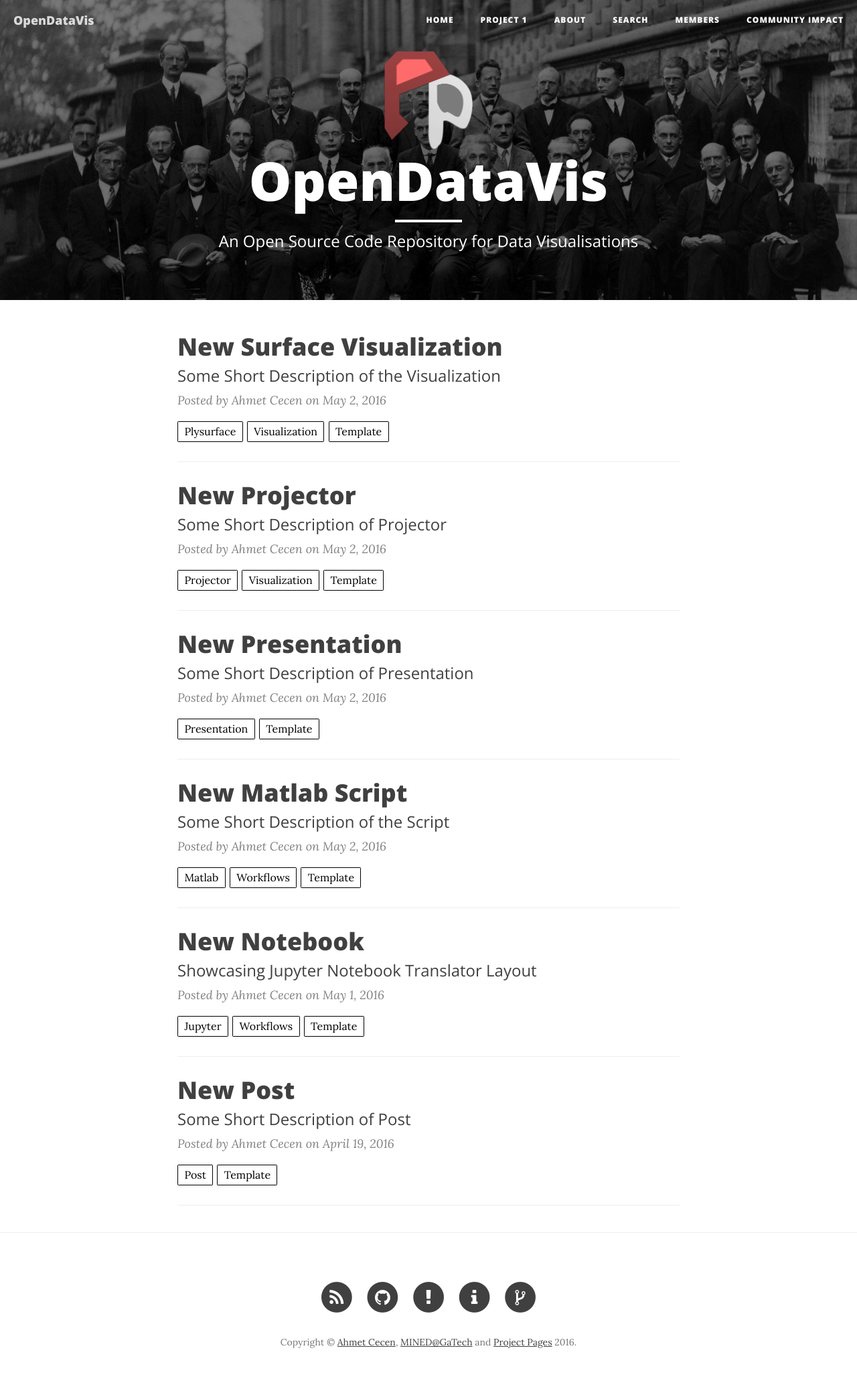
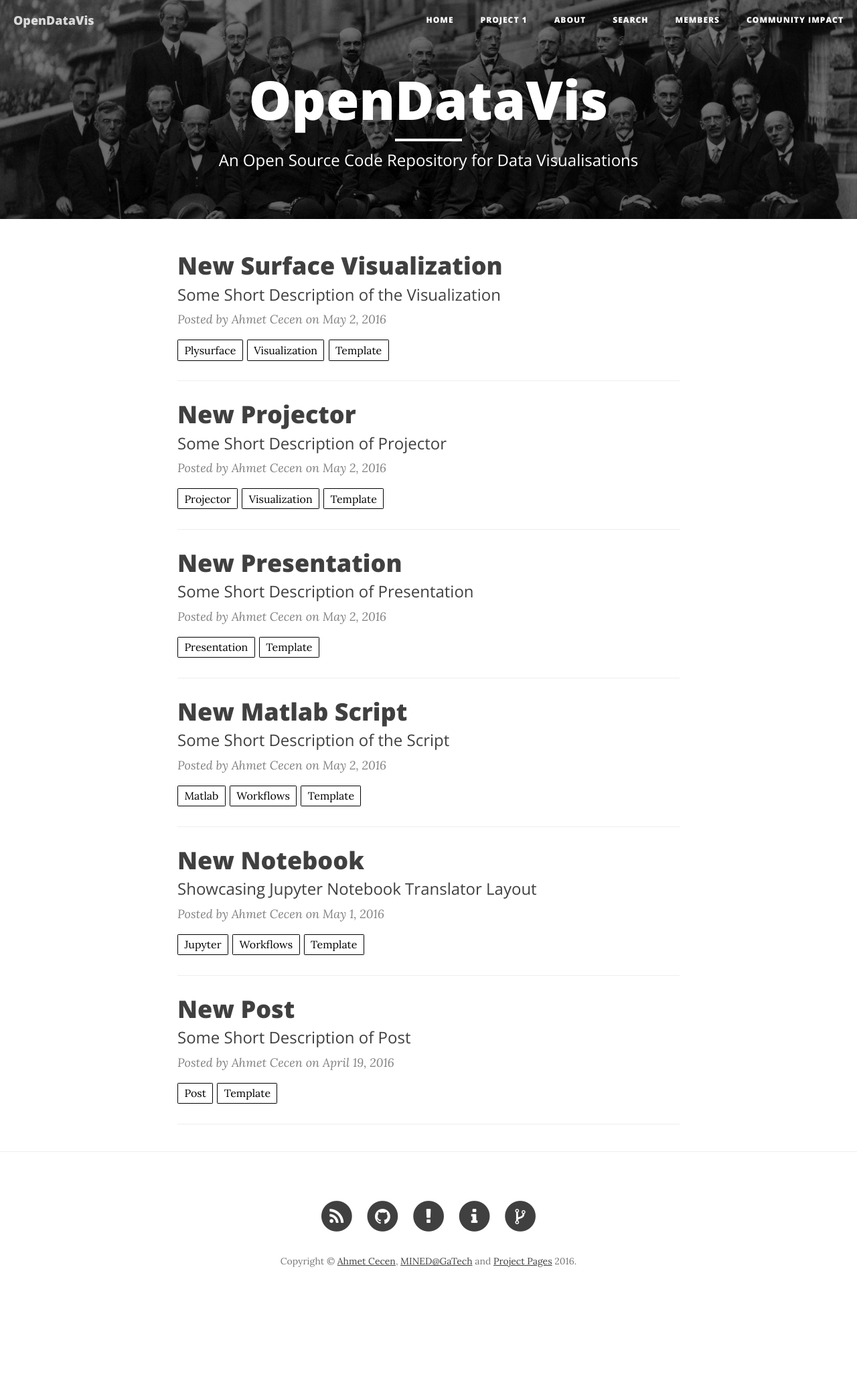
Before and after one commit to opendatavis/opendatavis.github.io, a Jekyll site: the page built from index.html, in a window 1280 px wide. Shown: the whole page at 67% size. Built offline with Jekyll 4.4.1, drawn with Linux system fonts in a browser that asks for light colours; nearby versions of some CDN libraries; the list of posts is cut into pages by our own code; after the commit the page ends 1959 px from its top, so only the background shows below that.

Commit message:
Logo path update

```diff
--- a/_config.yml
+++ b/_config.yml
@@ -10,7 +10,7 @@ url: "https://opendatavis.github.io/"
 baseurl: ""
 header-img: img/home-bg.jpg
 headercolor: "#FFFFFF"
-logo: img/logos/Project-Pages-New-Logo-Inverted.png
+logo: ""
 
 # Tertiary Parameters
 github_username:  projectpages
```
